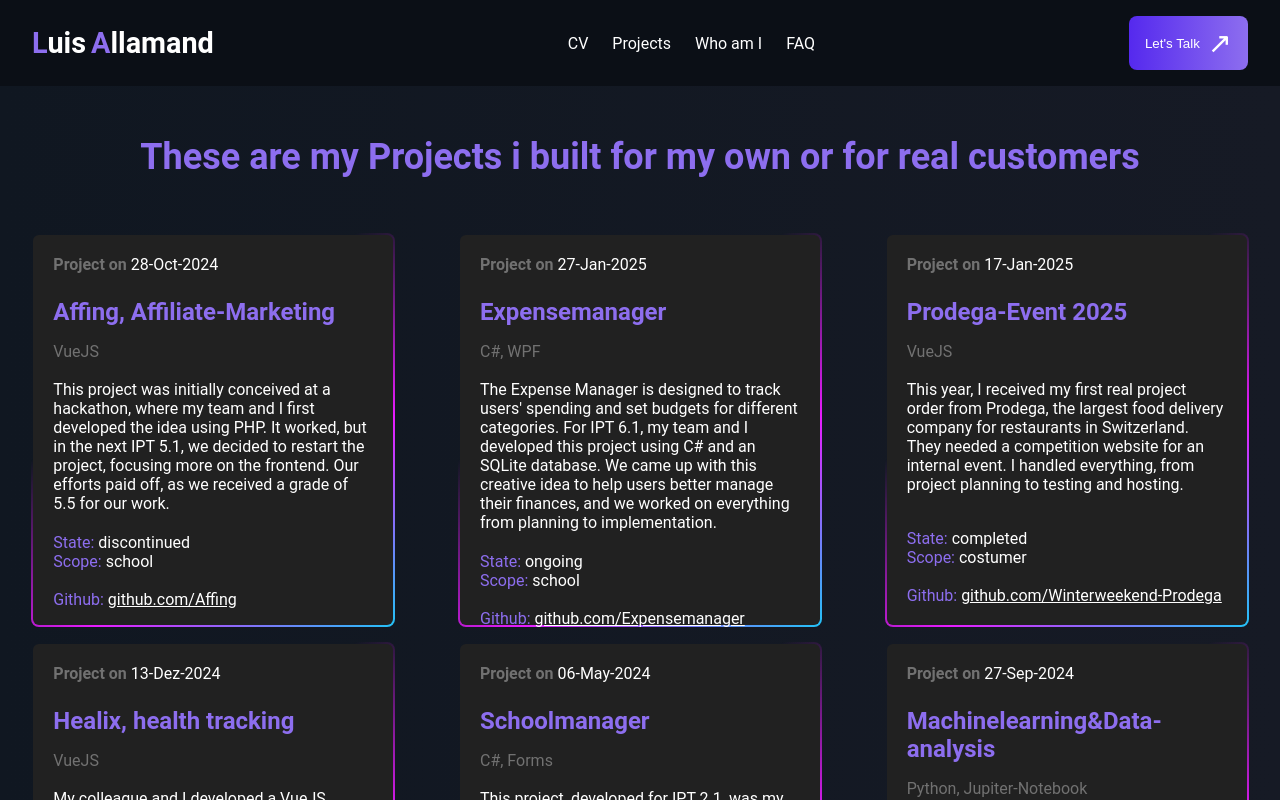
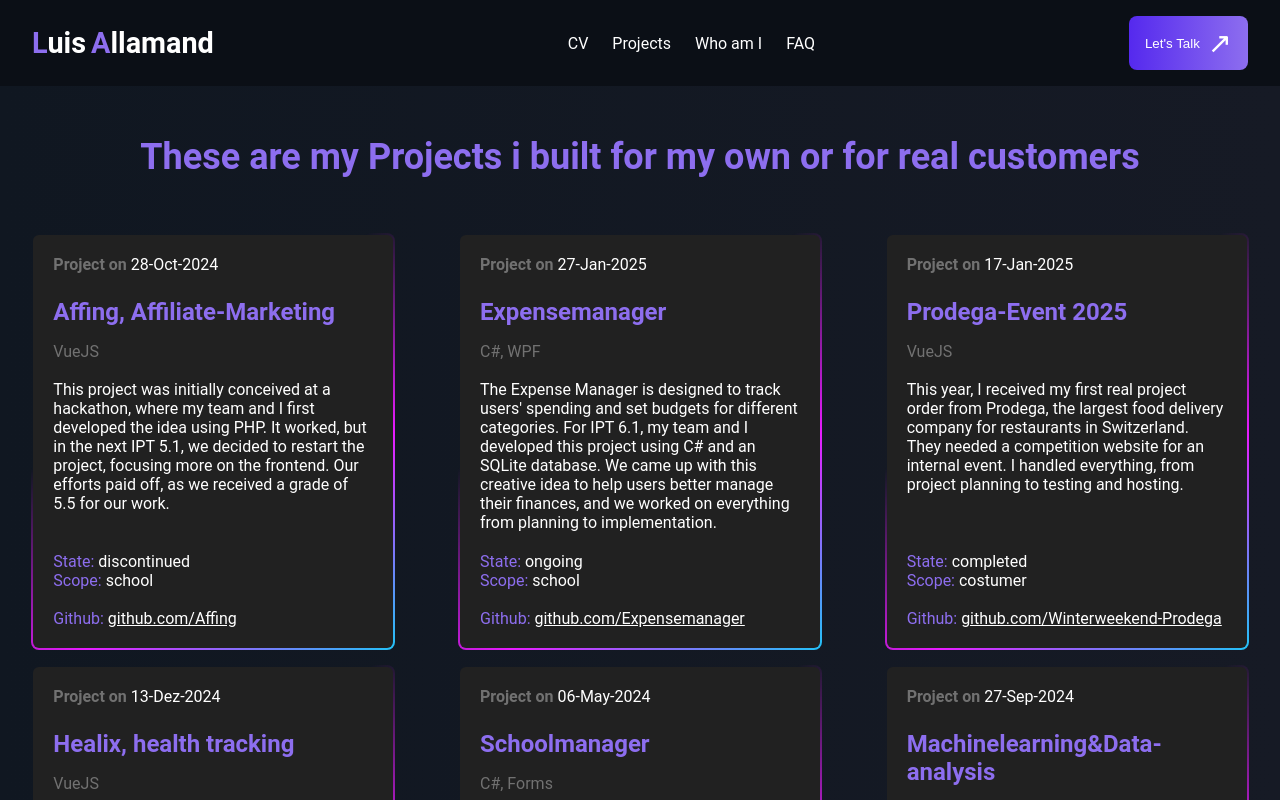
Before and after one commit to LuisAll12/portfolio-website, a Vue app: page /projects in a window 1280 px wide. Shown: the top 800 px of the page. Built offline with nearby package versions, Linux system fonts and the light colour scheme.

Commit message:
Better Cards

```diff
--- a/src/assets/css/components/projects.css
+++ b/src/assets/css/components/projects.css
@@ -15,7 +15,7 @@
 }
 .card {
     width: 320px;
-    height: 350px;
+    height: auto;
     padding: 20px;
     color: white;
     background: linear-gradient(#212121, #212121) padding-box,
```
